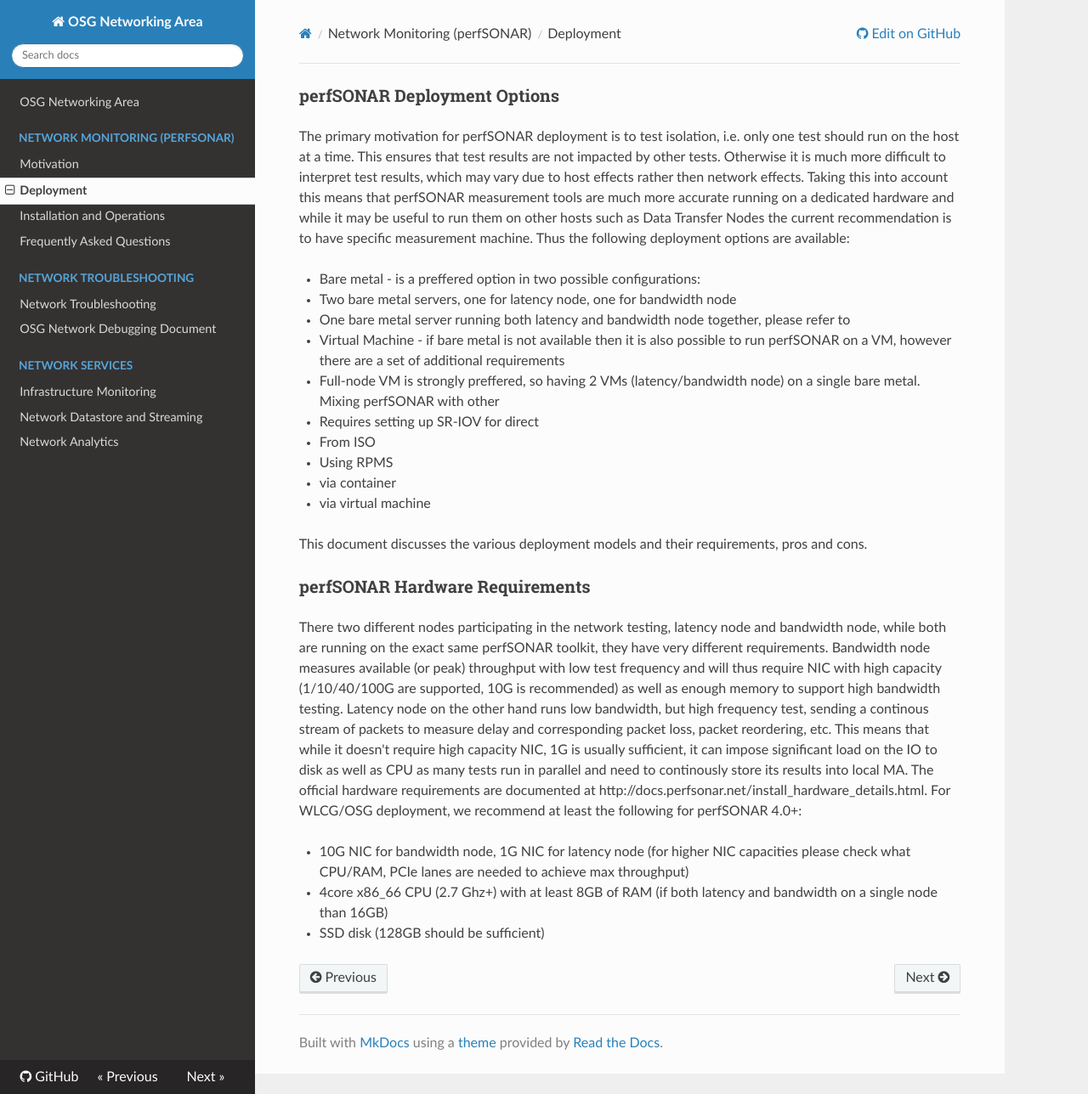
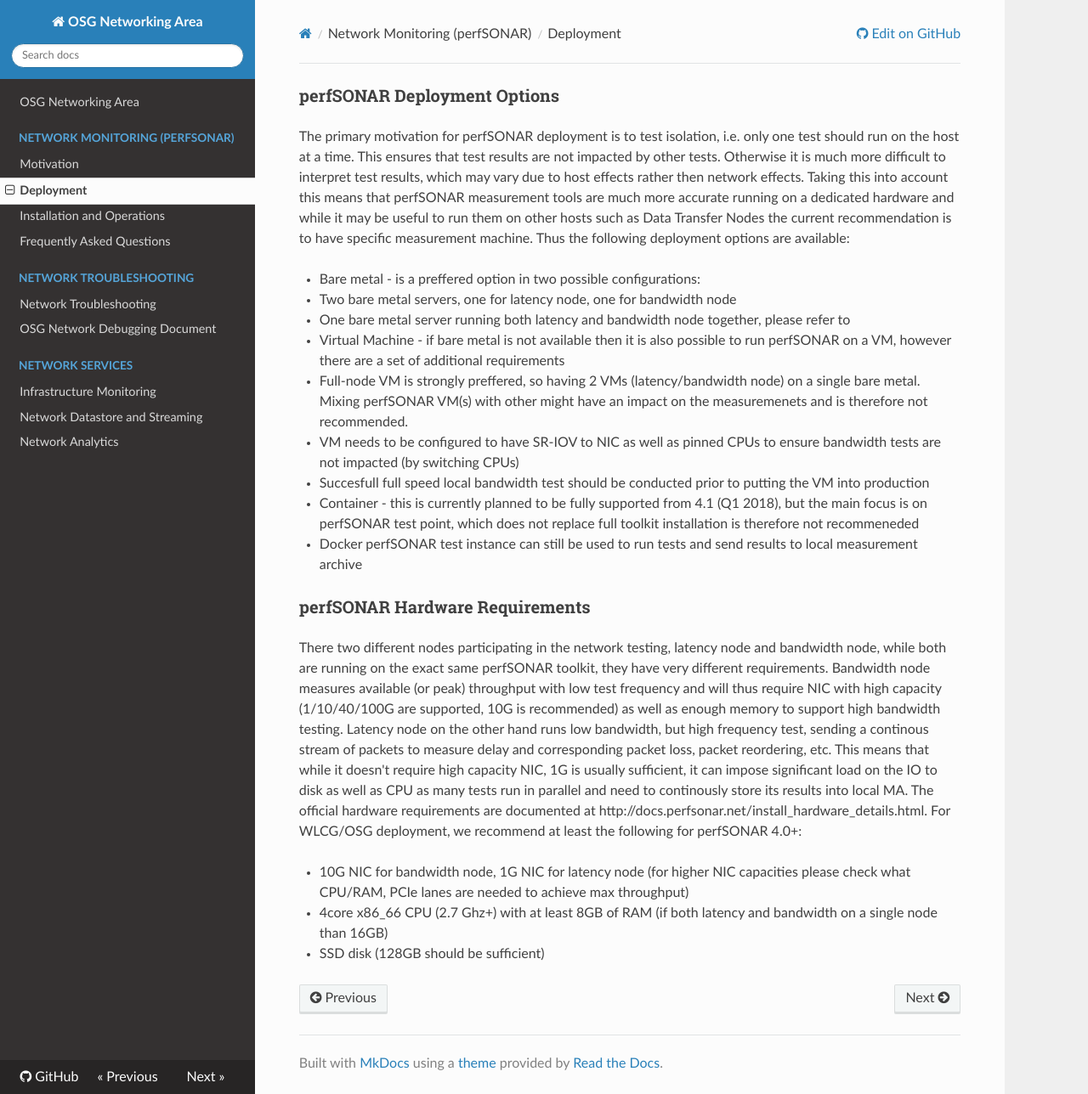
Before and after one commit to osg-htc/networking, an MkDocs documentation site: the page built from docs/perfsonar/deployment-models.md, in a window 1280 px wide and 1288 px high. Shown: the whole window at 85% size. Built offline with MkDocs 1.6.1, drawn with Linux system fonts in a browser that asks for light colours; nearby versions of some CDN libraries; old or Windows-style settings are respelled for this version of MkDocs.

Commit message:
Update deployment-models.md

```diff
--- a/docs/perfsonar/deployment-models.md
+++ b/docs/perfsonar/deployment-models.md
@@ -6,14 +6,12 @@
    - Two bare metal servers, one for latency node, one for bandwidth node
    - One bare metal server running both latency and bandwidth node together, please refer to
 - Virtual Machine - if bare metal is not available then it is also possible to run perfSONAR on a VM, however there are a set of additional requirements
-   - Full-node VM is strongly preffered, so having 2 VMs (latency/bandwidth node) on a single bare metal. Mixing perfSONAR with other
-   - Requires setting up SR-IOV for direct
--  From ISO
--  Using RPMS
--  via container
--  via virtual machine
+   - Full-node VM is strongly preffered, so having 2 VMs (latency/bandwidth node) on a single bare metal. Mixing perfSONAR VM(s) with other might have an impact on the measuremenets and is therefore not recommended.
+   - VM needs to be configured to have SR-IOV to NIC as well as pinned CPUs to ensure bandwidth tests are not impacted (by switching CPUs)
+   - Succesfull full speed local bandwidth test should be conducted prior to putting the VM into production
+- Container - this is currently planned to be fully supported from 4.1 (Q1 2018), but the main focus is on perfSONAR test point, which does not replace full toolkit installation is therefore not recommeneded
+   - Docker perfSONAR test instance can still be used to run tests and send results to local measurement archive
 
-This document discusses the various deployment models and their requirements, pros and cons.
 
 ### perfSONAR Hardware Requirements
 
```
